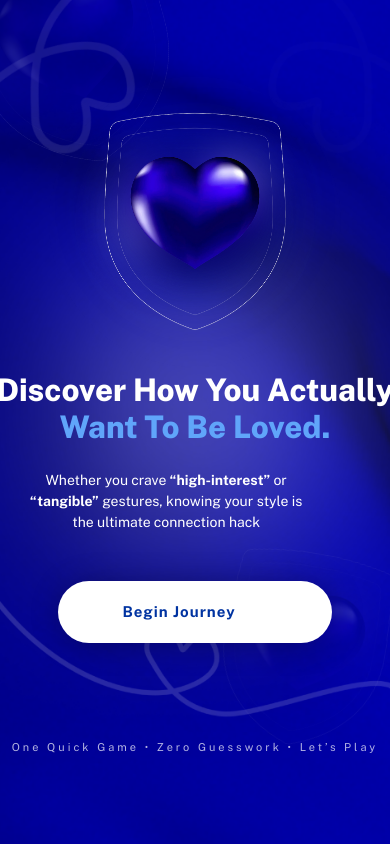
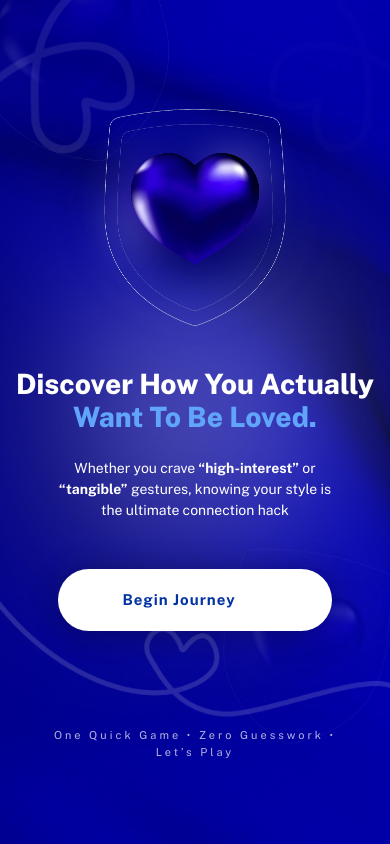
Before and after one commit to Ama-Dziedzom/love-language-game, a React (Vite) app: page / in a window 390 px wide. Built offline with nearby package versions, Linux system fonts and the light colour scheme; some icons are missing.

Commit message:
style: Adjust welcome screen title and content layout for improved responsiveness and correct button font size typo.

```diff
--- a/src/App.css
+++ b/src/App.css
@@ -171,8 +171,15 @@ body {
   color: white;
   -webkit-text-fill-color: initial;
   font-weight: 900;
-  font-size: clamp(24px, 8vw, 40px);
+  font-size: clamp(18px, 7.2vw, 38px);
   line-height: 1.2;
+  text-align: center;
+  display: flex;
+  flex-direction: column;
+  align-items: center;
+  justify-content: center;
+  width: 100%;
+  margin: 0;
 }
 
 .accent-text {
@@ -674,7 +681,7 @@ body {
   color: var(--stanbic-blue);
   border: none;
   border-radius: 100px;
-  font-size: 1 rem;
+  font-size: 1rem;
   font-weight: 800;
   letter-spacing: 1.5px;
   cursor: pointer;
--- a/src/components/WelcomeScreen.jsx
+++ b/src/components/WelcomeScreen.jsx
@@ -18,7 +18,7 @@ const WelcomeScreen = ({ onStart }) => {
                 <img src={welcomeShield} style={{ position: 'absolute', bottom: '10%', right: '-10%', width: '250px', transform: 'rotate(10deg)' }} alt="" />
             </div>
 
-            <div className="welcome-content" style={{ zIndex: 10, position: 'relative' }}>
+            <div className="welcome-content" style={{ zIndex: 10, position: 'relative', width: '100%', display: 'flex', flexDirection: 'column', alignItems: 'center' }}>
                 <motion.div
                     className="logo-shield-container"
                     initial={{ scale: 0.8, opacity: 0 }}
@@ -36,7 +36,7 @@ const WelcomeScreen = ({ onStart }) => {
                     />
                 </motion.div>
 
-                <div className="text-frame welcome-text-frame">
+                <div className="text-frame welcome-text-frame" style={{ width: '100%', display: 'flex', flexDirection: 'column', alignItems: 'center' }}>
                     <motion.h1
                         className="hero-title welcome-hero-title"
                         initial={{ opacity: 0, y: 20 }}
@@ -44,7 +44,7 @@ const WelcomeScreen = ({ onStart }) => {
                         transition={{ delay: 0.4, duration: 0.8 }}
                         style={{ fontWeight: 900 }}
                     >
-                        <span style={{ display: 'block', whiteSpace: 'nowrap' }}>Discover How You Actually</span>
+                        <span style={{ whiteSpace: 'nowrap', width: 'max-content' }}>Discover How You Actually</span>
                         <span className="accent-text">Want To Be Loved.</span>
                     </motion.h1>
 
```
